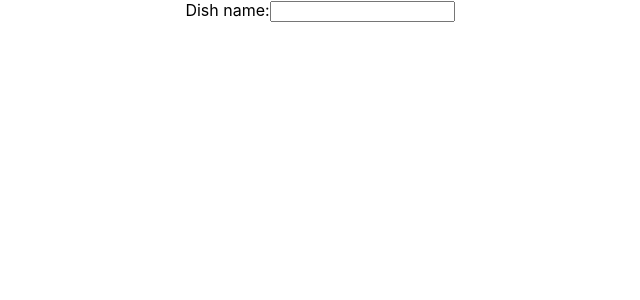
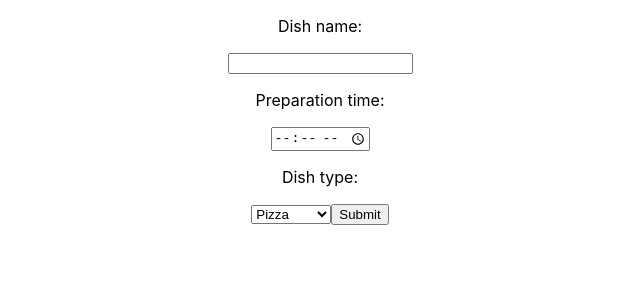
Before and after one commit to Bliqui/Recruitment-test-HexOcean, a React (Create React App) app: page / in a window 1280 px wide. Shown: the top 300 px of the page, without its empty margins (320-960 px from the left). Built offline with nearby package versions, Linux system fonts and the light colour scheme.

Commit message:
Add one main form to the project | It is a main part of the task, it has its own local state for managing user's choice and displaying revelant content

```diff
--- a/src/App.js
+++ b/src/App.js
@@ -1,13 +1,38 @@
 import './App.css';
+import {useState} from "react";
+import {Soup} from "./components/Soup/Soup";
+import {Sandwich} from "./components/Sandwich/Sandwich";
+import {Pizza} from "./components/Pizza/Pizza";
 
 function App() {
+    const [dishType, setDishType] = useState('');
+
   return (
     <div className="App">
-        <form onSubmit={() => console.log("Hello, I'am form")}>
+        <form onSubmit={(e) => {
+            e.preventDefault()
+            console.log(dishType)
+        }}>
             <label>
-                Dish name:
+                <p>Dish name:</p>
                 <input type="text"/>
             </label>
+            <label>
+                <p>Preparation time:</p>
+                <input type="time"/>
+            </label>
+            <label>
+                <p>Dish type:</p>
+                <select name="dishTypes" onChange={(e) => setDishType(e.target.value)} id="1">
+                    <option value="pizza">Pizza</option>
+                    <option value="soup">Soup</option>
+                    <option value="sandwich">Sandwich</option>
+                </select>
+            </label>
+            {dishType === 'pizza' ? <Pizza/> : null}
+            {dishType === 'soup' ? <Soup/> : null}
+            {dishType === 'sandwich' ? <Sandwich/> : null}
+            <button>Submit</button>
         </form>
     </div>
   );
```
